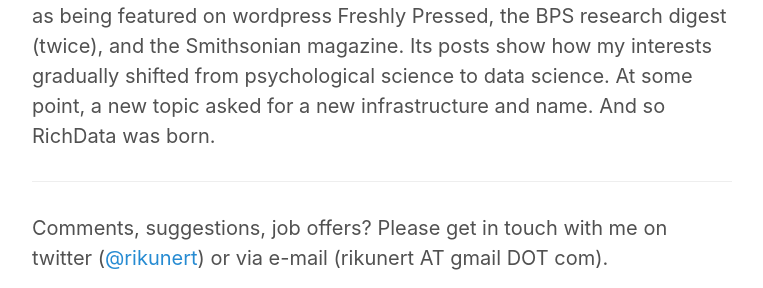
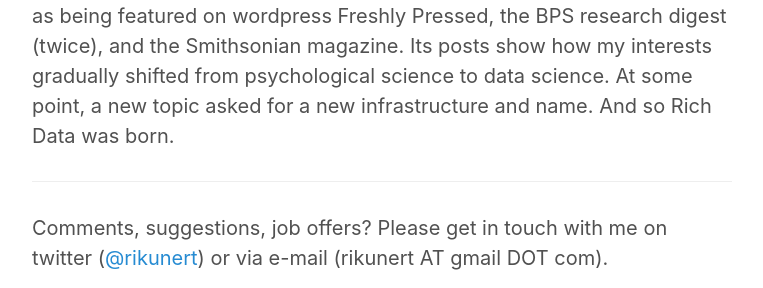
Before and after one commit to rikunert/rikunert.github.io, a Jekyll site: the page built from about.md, in a window 1280 px wide. Shown: the part 959-1247 px from the top of the page, without its empty margins (258-1021 px from the left). Built offline with Jekyll 4.4.1, drawn with Linux system fonts in a browser that asks for light colours; comment, search, counter and statistics services are not loaded; some of the changed text lies outside the part shown.

```diff
--- a/about.md
+++ b/about.md
@@ -21,7 +21,7 @@ My previous blog, [Brain's Idea](https://brainsidea.wordpress.com/), ran from Ja
 It earned accolades such as being featured on wordpress Freshly Pressed, the BPS research digest (twice), and the Smithsonian magazine.
 Its posts show how my interests gradually shifted from psychological science to data science.
 At some point, a new topic asked for a new infrastructure and name.
-And so RichData was born.
+And so Rich Data was born.
 
 ***
 Comments, suggestions, job offers? Please get in touch with me on twitter ([@rikunert](https://twitter.com/rikunert)) or via e-mail (rikunert AT gmail DOT com).
```
Also changed, not shown: publications.md (+1 -1 lines), pictures/Kunert_Willems_Hagoort_fig2.PNG.
